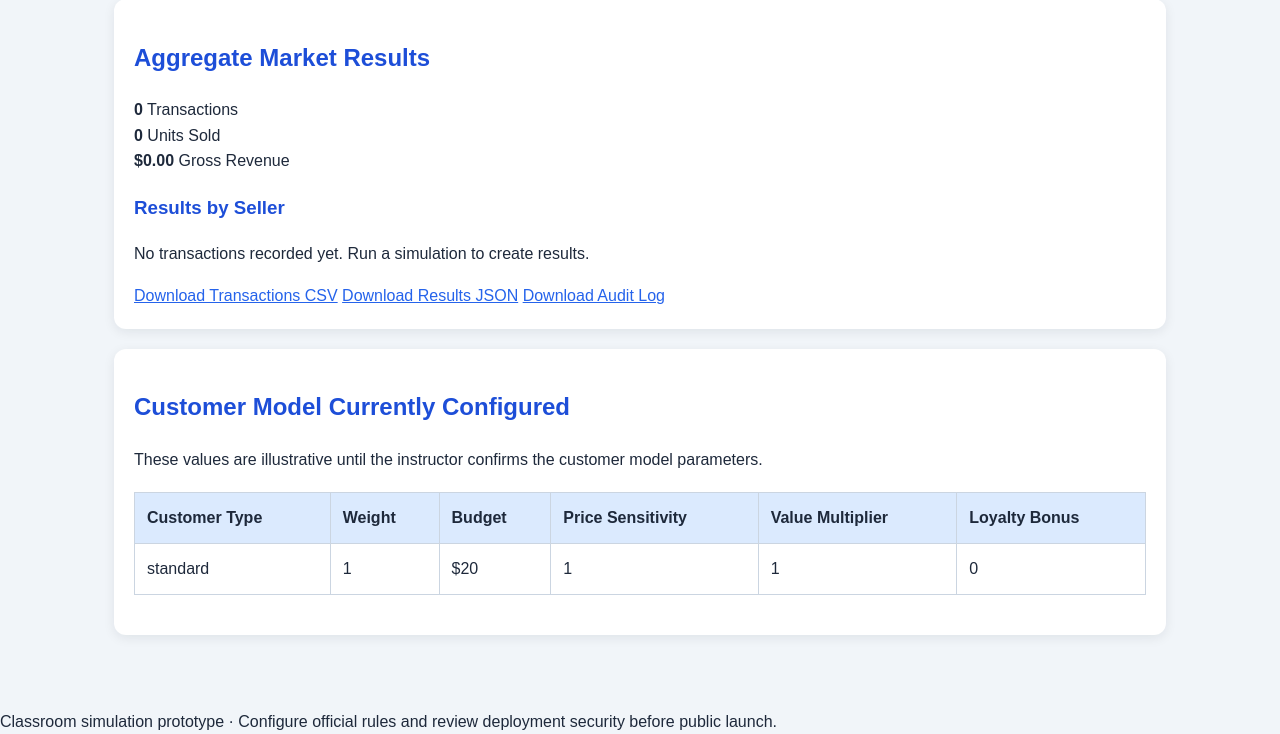
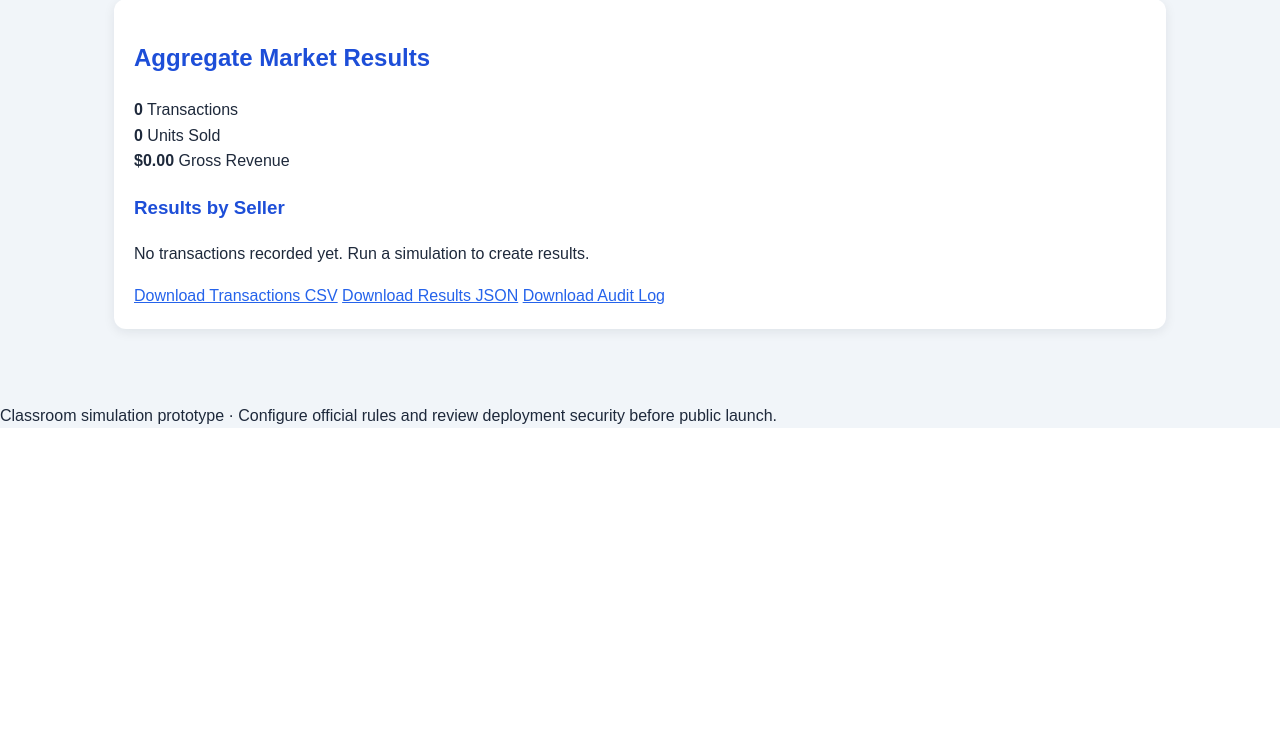
Before and after one commit to shahanggnore-cmyk/toy-soldier-market, a Flask app: page / in a window 1280 px wide. Shown: the part 3819-4553 px from the top of the page. After the commit the page ends 4247 px from the top, so only its background shows below. Run offline with Flask 3, Linux system fonts and the light colour scheme.

Commit message:
Update index.html

```diff
--- a/templates/index.html
+++ b/templates/index.html
@@ -520,40 +520,7 @@
   </div>
 </section>
 
-<section class="card">
-  <h2>Customer Model Currently Configured</h2>
-  <p class="muted">
-    These values are illustrative until the instructor confirms the
-    customer model parameters.
-  </p>
 
-  <div class="table-wrap">
-    <table>
-      <thead>
-        <tr>
-          <th>Customer Type</th>
-          <th>Weight</th>
-          <th>Budget</th>
-          <th>Price Sensitivity</th>
-          <th>Value Multiplier</th>
-          <th>Loyalty Bonus</th>
-        </tr>
-      </thead>
-      <tbody>
-        {% for c in config.customer_types or [] %}
-        <tr>
-          <td>{{ c.name }}</td>
-          <td>{{ c.weight }}</td>
-          <td>${{ c.budget }}</td>
-          <td>{{ c.price_sensitivity }}</td>
-          <td>{{ c.value_multiplier }}</td>
-          <td>{{ c.loyalty_bonus }}</td>
-        </tr>
-        {% endfor %}
-      </tbody>
-    </table>
-  </div>
-</section>
 
 
 
```
